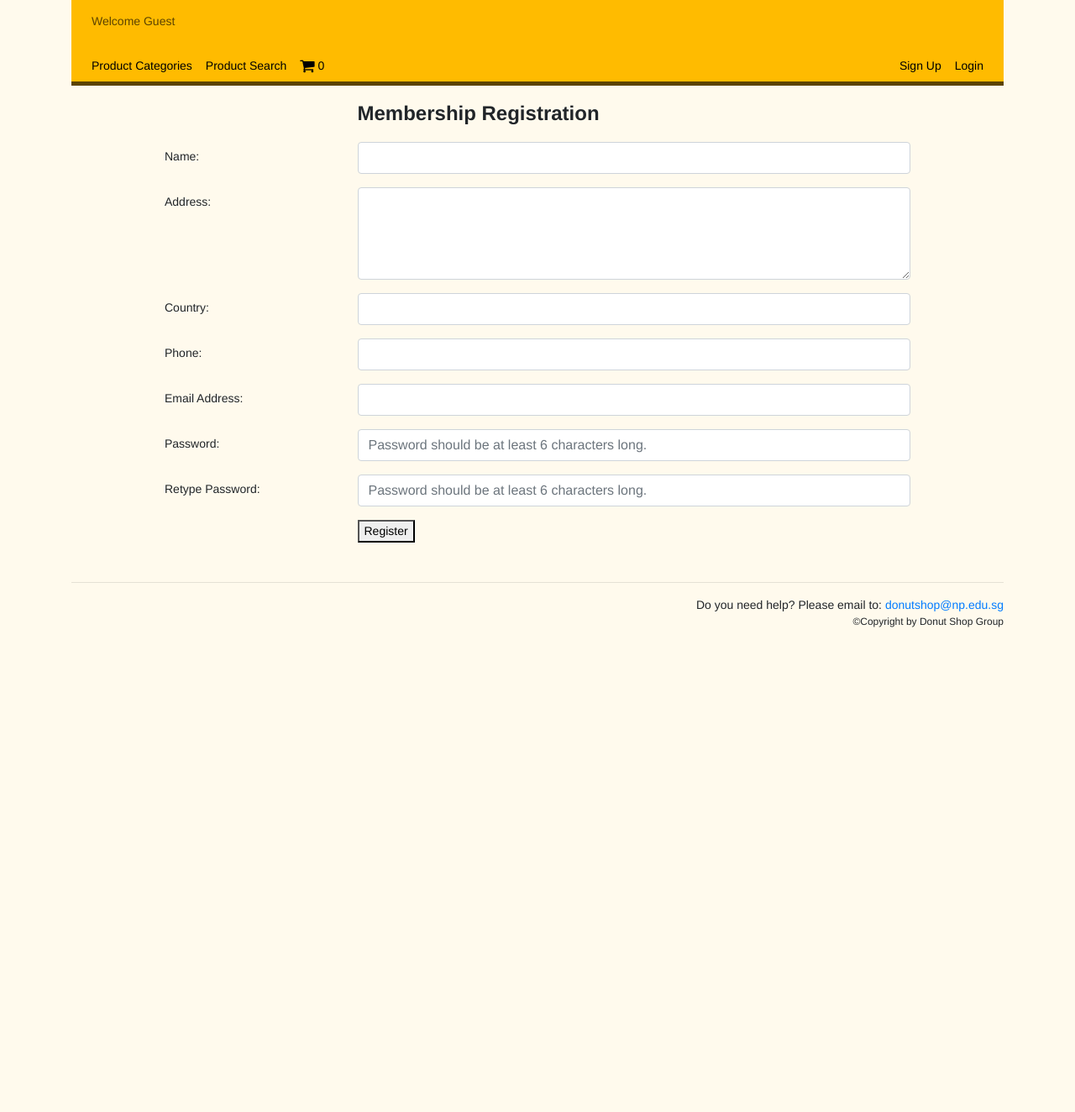
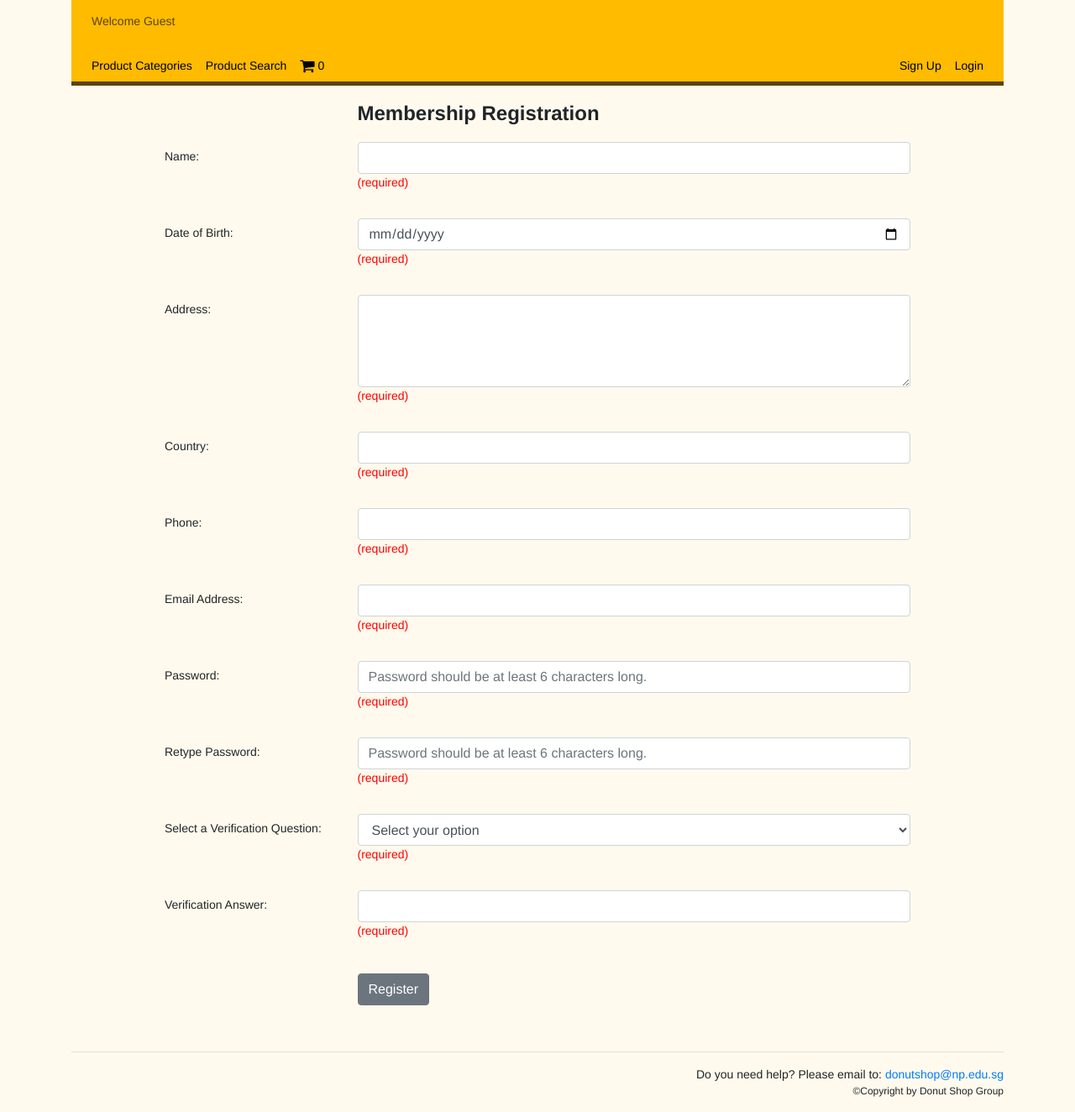
Before and after one commit to jordie007/ECAD-Group-3, a PHP site: page /ECAD-Group-3/register.php in a window 1280 px wide. Shown: the part 160-1484 px from the top of the page at 84% size. Before the commit the page ends 907 px from the top, so only its background shows below. Run offline with PHP 8.4, Linux system fonts and the light colour scheme.

Commit message:
Completed Advanced Feature (Registration feature)

```diff
--- a/register.php
+++ b/register.php
@@ -19,68 +19,120 @@ function validateForm()
 <div style="width:80%; margin:auto;">
 <form name="register" action="addMember.php" method="post"
       onsubmit="return validateForm()">
+
+    <!-- Title Heading -->
     <div class="form-group row">
         <div class="col-sm-9 offset-sm-3">
             <span class="page-title">Membership Registration</span>
         </div>
     </div>
+
+    <!-- Name Field -->
     <div class="form-group row">
         <label class="col-sm-3 col-form-label" for="name">Name:</label>
         <div class="col-sm-9">
             <input class="form-control" name="name" id="name" type="text" pattern="[a-zA-Z ]{3,}"
-            title="Name should contain at least 3 letters" required />
+            title="Name should contain at least 3 letters" required /> <p style="color:red;">(required)
         </div>
     </div>
+
+    <!-- DOB Field -->
+    <div class="form-group row">
+        <label class="col-sm-3 col-form-label" for="birthdate">
+            Date of Birth:</label>
+        <div class="col-sm-9">
+            <input class="form-control" name="birthdate" id="birthdate"
+                   type="date" required /> <p style="color:red;">(required)</p>
+        </div>
+    </div>
+
+    <!-- Address Field -->
     <div class="form-group row">
         <label class="col-sm-3 col-form-label" for="address">Address:</label>
         <div class="col-sm-9">
             <textarea class="form-control" name="address" id="address"
-                      cols="25" rows="4" required></textarea>
+                      cols="25" rows="4" required></textarea> <p style="color:red;">(required)
         </div>
     </div>
+
+    <!-- Country Field -->
     <div class="form-group row">
         <label class="col-sm-3 col-form-label" for="country">Country:</label>
         <div class="col-sm-9">
             <input class="form-control" name="country" id="country" type="text" pattern="[a-zA-Z ]{4,}"
-            title="Country should contain at least 4 letters" required/>
+            title="Country should contain at least 4 letters" required/> <p style="color:red;">(required)
         </div>
     </div>
+
+    <!-- Phone Number Field -->
     <div class="form-group row">
         <label class="col-sm-3 col-form-label" for="phone">Phone:</label>
         <div class="col-sm-9">
             <input class="form-control" name="phone" id="phone" type="text" pattern="[689][0-9]{7}"
-             title="Phone Number should start with 6, 8 or 9 and have exactly 8 digits." required/>
+             title="Phone Number should start with 6, 8 or 9 and have exactly 8 digits." required/> <p style="color:red;">(required)
         </div>
     </div>
+
+    <!-- Email Field -->
     <div class="form-group row">
         <label class="col-sm-3 col-form-label" for="email">
             Email Address:</label>
         <div class="col-sm-9">
             <input class="form-control" name="email" id="email"
-                   type="email" required />
+                   type="email" required /> <p style="color:red;">(required)
         </div>
     </div>
+
+    <!-- Password Field -->
     <div class="form-group row">
         <label class="col-sm-3 col-form-label" for="password">
             Password:</label>
         <div class="col-sm-9">
             <input class="form-control" name="password"
             placeholder="Password should be at least 6 characters long." id="password" type="password"
-            pattern=".{6,}" required />
+            pattern=".{6,}" required /> <p style="color:red;">(required)
         </div>
     </div>
+
     <div class="form-group row">
         <label class="col-sm-3 col-form-label" for="password2">
             Retype Password:</label>
         <div class="col-sm-9">
             <input class="form-control" name="password2"
             placeholder="Password should be at least 6 characters long." id="password2" type="password"
-            pattern=".{6,}" required />
+            pattern=".{6,}" required /> <p style="color:red;">(required)
         </div>
     </div>
+
+    <!-- Security Field -->
+    <div class="form-group row">
+        <label class="col-sm-3 col-form-label" for="pwdquestion">
+            Select a Verification Question:</label>
+        <div class="col-sm-9">
+            <select class="form-control" name="pwdquestion" id="pwdquestion" required>
+                <option value="" disabled selected>Select your option</option>
+                <option value="Which secondary school?">Which secondary school did you study in?</option>
+                <option value="What is your father's name?">What is your father's name?</option>
+                <option value="What is your favourite food?">What is your favourite food?</option>
+                <option value="What is your first concert?">What was the first concert you have attended in?</option>
+            </select>
+            <p style="color:red;">(required)
+        </div>
+    </div>
+
+    <div class="form-group row">
+        <label class="col-sm-3 col-form-label" for="pwdanswer">
+            Verification Answer:</label>
+        <div class="col-sm-9">
+            <input class="form-control" name="pwdanswer" id="pwdanswer"
+                   type="text" pattern="[a-zA-Z ]+" required /> <p style="color:red;">(required)</p>
+        </div>
+    </div>
+
+    <!-- Register Button -->
     <div class="form-group row">
         <div class="col-sm-9 offset-sm-3">
-            <button type="submit">Register</button>
+            <button class="btn btn-secondary my-2" type="submit">Register</button>
         </div>
     </div>
 </form>
```
Also changed, not shown: addMember.php (+8 -4 lines), checkAnswer.php (added, +40 -0 lines), forgetPassword.php (+14 -29 lines), passwordQuestion.php (added, +50 -0 lines), updateProfile.php (+36 -1 lines), updateShopper.php (+9 -5 lines).
